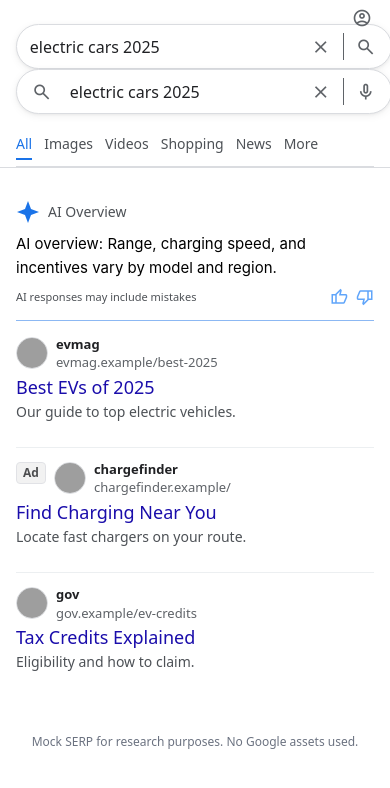
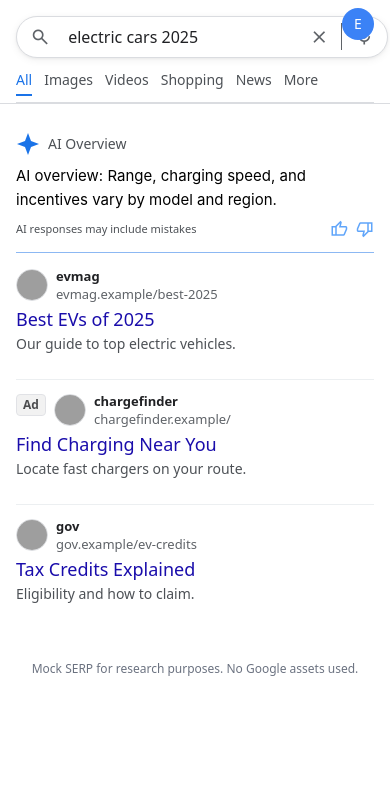
Before and after one commit to Eli-Roderick/Eli-Roderick.github.io, a React (Vite) app: page / in a window 390 px wide. Shown: the top 788 px of the page. Built offline with nearby package versions, Linux system fonts and the light colour scheme; grey boxes are pictures that could not be loaded.

Commit message:
Fixed double search bar and improved mobile looks

```diff
--- a/src/App.jsx
+++ b/src/App.jsx
@@ -196,11 +196,11 @@ export default function App() {
       {/* Header */}
       <header className="search-header">
         {/* Top row: search bar + controls */}
-        <div className="pl-4 md:pl-48 pr-4 md:pr-6 pt-6 pb-2 md:pb-3 flex items-center gap-4 relative">
+        <div className="pl-4 md:pl-48 pr-4 md:pr-6 pt-4 md:pt-6 pb-1 md:pb-3 flex items-center gap-4 relative">
           {/* Profile icon - mobile only */}
-          <button className="md:hidden absolute top-2 right-4 material-symbols-outlined icon-plain text-2xl" aria-label="Profile" title="Profile">
-            account_circle
-          </button>
+          <div className="md:hidden absolute top-2 right-4 w-8 h-8 bg-blue-500 rounded-full flex items-center justify-center cursor-pointer" title="Profile">
+            <span className="text-white text-sm font-medium">E</span>
+          </div>
 
           <div className="flex-1">
             {/* Desktop search bar */}
@@ -223,7 +223,7 @@ export default function App() {
             </div>
 
             {/* Mobile search bar */}
-            <div className="search-bar flex md:hidden">
+            <div className="search-bar md:hidden flex">
               {/* Search icon on left for mobile */}
               <button className="material-symbols-outlined icon-plain mr-2" aria-label="Search" title="Search">search</button>
               <input
@@ -264,7 +264,7 @@ export default function App() {
         </div>
 
         {/* Tabs row */}
-        <div className="pl-4 md:pl-52 pr-4 md:pr-6 mt-2">
+        <div className="pl-4 md:pl-52 pr-4 md:pr-6 mt-1 md:mt-2">
           <nav className="tabs flex gap-3 md:gap-6 text-sm overflow-x-auto">
             {['All','Images','Videos','Shopping','News','More'].map((tab) => (
               <button
@@ -309,7 +309,7 @@ export default function App() {
       )}
 
       {/* Content */}
-      <main className="pl-4 md:pl-52 pr-4 md:pr-6 py-3 md:py-6">
+      <main className="pl-4 md:pl-52 pr-4 md:pr-6 py-2 md:py-6">
         {loading && <div>Loading…</div>}
         {error && <div className="text-red-600">{error}</div>}
         {!loading && !error && effectiveConfig && (
--- a/src/index.css
+++ b/src/index.css
@@ -235,7 +235,12 @@ body.light .search-bar { border: 1px solid #dadce0; box-shadow: 0 2px 8px rgba(0
 
   /* Mobile search bar adjustments */
   .search-bar {
-    padding: 0.5rem 0.8rem; /* Slightly less padding on mobile */
+    padding: 0.4rem 0.7rem; /* Reduced padding on mobile */
+  }
+
+  /* Ensure only one search bar shows */
+  .search-bar.hidden {
+    display: none !important;
   }
 
   /* Profile icon positioning */
@@ -247,4 +252,9 @@ body.light .search-bar { border: 1px solid #dadce0; box-shadow: 0 2px 8px rgba(0
   .search-bar .icon-plain {
     flex-shrink: 0;
   }
+
+  /* Tighter mobile spacing */
+  .search-header {
+    padding-bottom: 0;
+  }
 }
```
